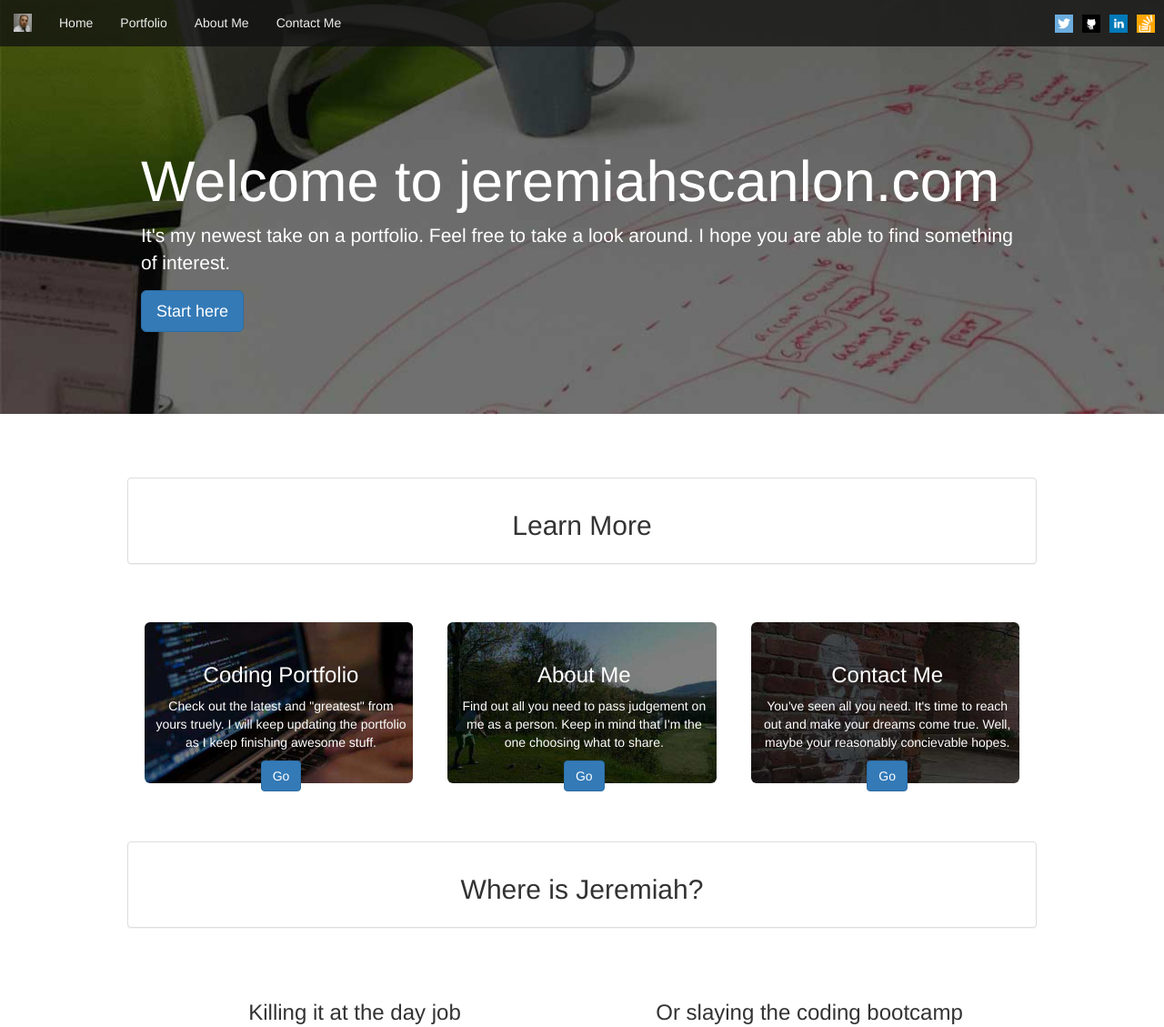
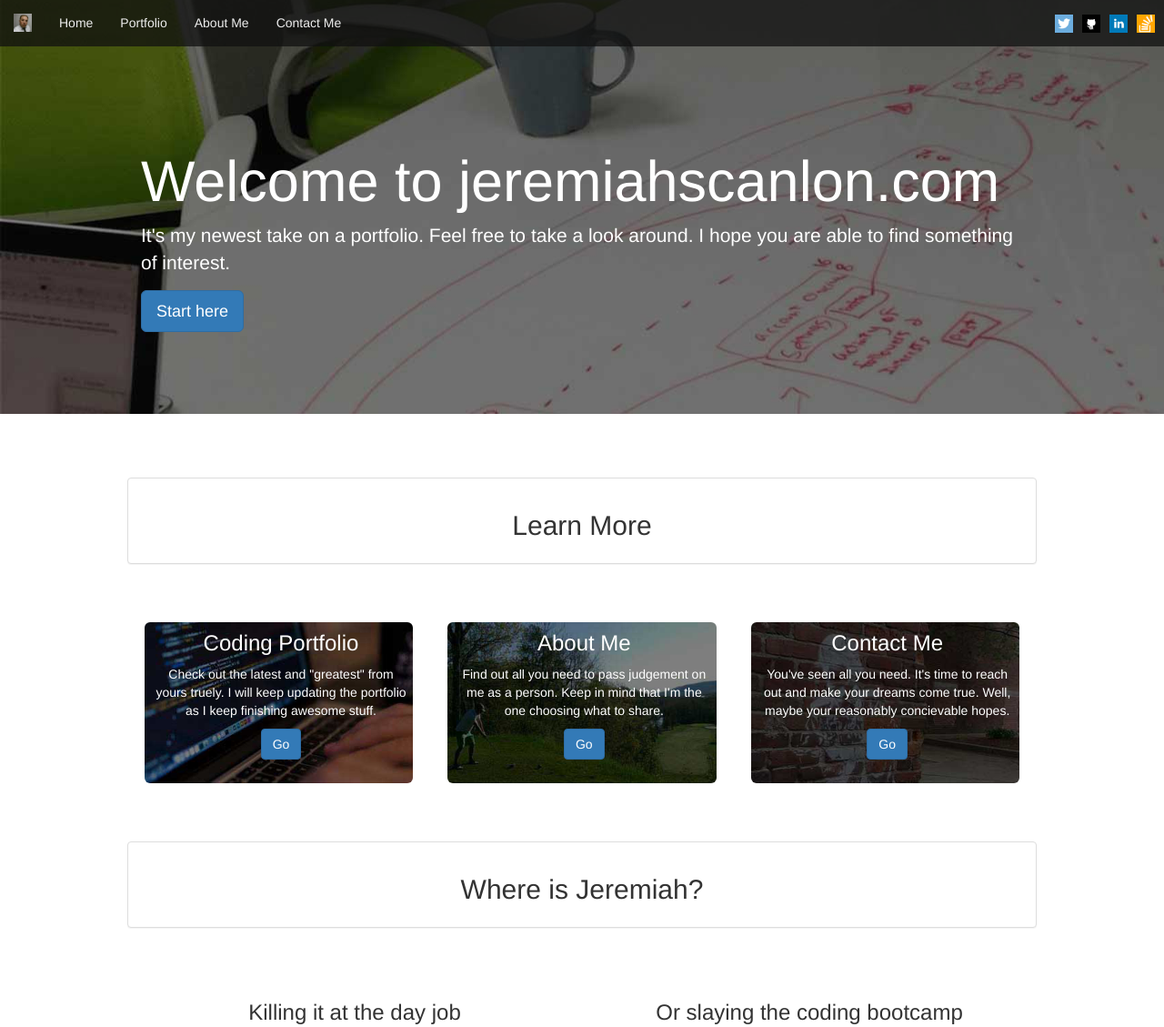
Before and after one commit to jeremiahscanlon/my-portfolio, a PHP site: page / in a window 1280 px wide. Shown: the top 1129 px of the page at 91% size. Run offline with PHP 8.4, Linux system fonts and the light colour scheme.

Commit message:
Update custom.css

```diff
--- a/css/custom.css
+++ b/css/custom.css
@@ -83,7 +83,7 @@
 .caption {
 	text-align: center;
 	position: absolute;
-	top: 20px;
+	top: -15px;
 	width: 90%;
 }
 
```
